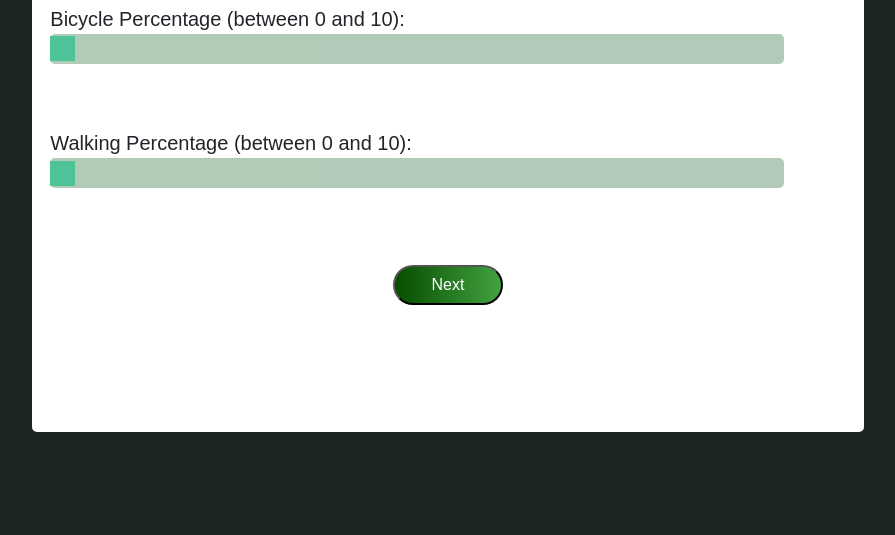
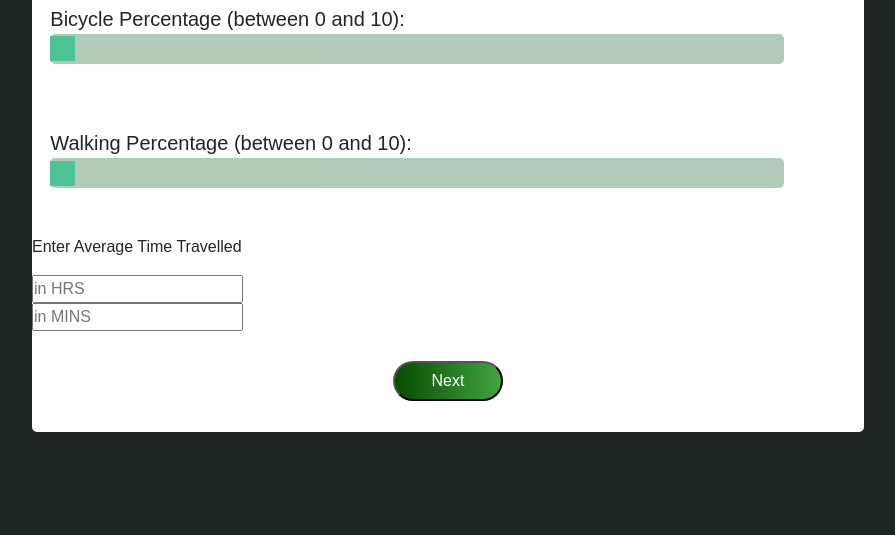
Before and after one commit to miraj0507/carbohack_project, a Flask app: template templates/questionare.html in a window 1280 px wide. Shown: the part 870-1405 px from the top of the page, without its empty margins (192-1087 px from the left). Run offline with Flask 2, Linux system fonts and the light colour scheme; the template is opened without the code that fills it, so the values that code supplies are empty; parts of the project's set-up code (start-up, migrations or seed data) failed here and were passed over.

Commit message:
Added the food Form

```diff
--- a/templates/questionare.html
+++ b/templates/questionare.html
@@ -5,6 +5,7 @@
         <title>Questionaire</title>
         <link rel="preconnect" href="https://fonts.gstatic.com">
         <link href="https://fonts.googleapis.com/css2?family=Montserrat:wght@500&display=swap" rel="stylesheet">
+        <link rel="icon" href="leaf.png">
 
         <!-- Bootstrap CSS -->
         <link href="https://cdn.jsdelivr.net/npm/bootstrap@5.0.1/dist/css/bootstrap.min.css" rel="stylesheet" integrity="sha384-+0n0xVW2eSR5OomGNYDnhzAbDsOXxcvSN1TPprVMTNDbiYZCxYbOOl7+AMvyTG2x" crossorigin="anonymous">
@@ -13,7 +14,7 @@
         <script src="https://cdn.jsdelivr.net/npm/bootstrap@5.0.1/dist/js/bootstrap.bundle.min.js" integrity="sha384-gtEjrD/SeCtmISkJkNUaaKMoLD0//ElJ19smozuHV6z3Iehds+3Ulb9Bn9Plx0x4" crossorigin="anonymous"></script>
 
         <!-- internal CSS -->
-        <link rel="stylesheet" href="/static/css/questionare.css">
+        <link rel="stylesheet" href="./static/css/questionare.css">
 
 
     </head>
@@ -44,14 +45,7 @@
                 <input class="slider" type="range" id="points" name="points" min="0" max="10" value="0">
                 <br>
               </div>
-                <!-- <div class="form-check form-check-inline">
-                  <input class="form-check-input" type="checkbox" id="taxi" value="taxi">
-                  <label class="form-check-label" for="taxi">Taxi</label>
-                </div> -->
 
-                <!-- <label for="points">Percentage (between 0 and 10):</label>
-                <input type="range" id="points" name="points" min="0" max="10">
-                <br> -->
 
                 <div class="form-check form-check-inline container-fluid">
                   <!-- <input class="form-check-input" type="checkbox" id="train" value="train"> -->
@@ -68,8 +62,8 @@
                   <label class="form-check-label" for="car">CAR/CAB</label>
 
 
-                <label for="points">Percentage (between 0 and 10):</label>
-                <input class="slider" type="range" id="points" name="points" min="0" max="10" value="0">
+                  <label for="points">Percentage (between 0 and 10):</label>
+                  <input class="slider" type="range" id="points" name="points" min="0" max="10" value="0">
                 <br>
               </div>
 
@@ -78,8 +72,8 @@
                   <label class="form-check-label" for="motorbike">MotorBike</label>
 
 
-                <label for="points">Percentage (between 0 and 10):</label>
-                <input  class="slider" type="range" id="points" name="points" min="0" max="10" value="0">
+                  <label for="points">Percentage (between 0 and 10):</label>
+                  <input  class="slider" type="range" id="points" name="points" min="0" max="10" value="0">
                 <br>
               </div>
 
@@ -102,17 +96,58 @@
                 <input class="slider" type="range" id="points" name="points" min="0" max="10" value="0">
               </div>
 
+              <p>Enter Average Time Travelled</p>
+              <div class="input-field">
+                <i class="fas fa-envelope"></i>
+                <input type="number" id="quantity" name="quantity" min="0" placeholder="in HRS">
+              </div>
+              <div class="input-field">
+                <i class="fas fa-envelope"></i>
+                <input type="number" id="quantity" name="quantity" min="0" placeholder="in MINS">
+              </div>
+
                 <div class="btn-box"><button type="button" id="next1">Next</button></div>
               </form>
+
+
             </div>
 
               <!-- Form 2     -->
               <form id="form2">
                   <h3>ALL ABOUT FOOD </h3>
-                  <input type = "text" placeholder="Email" required>
-                  <input type = "text" placeholder="Email" required>
-                  <input type = "text" placeholder="Email" required>
-                  <input type = "text" placeholder="Email" required>
+                  <div class = "food-options">
+
+                    <div class="custom-control custom-radio">
+                      <input type="radio" class="custom-control-input" id="customRadio" name="example1">
+                      <label class="custom-control-label" for="customRadio">Lots of Meat <br/> (more than 100g of meat everyday)</label>
+                      <img class="ramen" src="meat.png" alt="ramen-img" width="100" height="100">
+                    </div>
+
+                    <div class="custom-control custom-radio">
+                      <input type="radio" class="custom-control-input" id="customRadio" name="example1">
+                      <label class="custom-control-label" for="customRadio">Low Meat <br/> (Meat every other day on average) </label>
+                      <img class="ramen" src="proteins.png" alt="ramen-img" width="100" height="100">
+                    </div>
+
+                    <div class="custom-control custom-radio">
+                      <input type="radio" class="custom-control-input" id="customRadio" name="example1">
+                      <label class="custom-control-label" for="customRadio">Pescatarian <br/> (A serving of fish/seafood every other day) </label>
+                      <img class="ramen" src="pescatarian.png" alt="ramen-img" width="100" height="100">
+                    </div>
+
+                    <div class="custom-control custom-radio">
+                      <input type="radio" class="custom-control-input" id="customRadio" name="example1">
+                      <label class="custom-control-label" for="customRadio">Vegetarian <br/> (No meat, but eggs and dairy products eaten)</label>
+                      <img class="ramen" src="salad.png" alt="ramen-img" width="100" height="100">
+                    </div>
+
+                    <div class="custom-control custom-radio">
+                      <input type="radio" class="custom-control-input" id="customRadio" name="example1">
+                      <label class="custom-control-label" for="customRadio">Vegan <br/> (NO meat, eggs, dairy or other animal products eaten) </label>
+                      <img class="ramen" src="diet.png" alt="ramen-img" width="100" height="100">
+                    </div>
+
+                  </div>
                   <div class="btn-box">
                       <button type="button" id="back1">Back</button>
                       <button type="button"id="next2">Next</button>
@@ -132,6 +167,7 @@
                   </div>
                 </form>
 
+
                 <!-- Progress Bar -->
                 <div class="step-row">
                     <div id="progress"></div>
@@ -139,6 +175,8 @@
                     <div class="step-col">Step2</div>
                     <div class="step-col">Step3</div>
                 </div>
+
+
 
 
         </div>
@@ -177,5 +215,7 @@
             </script>
 
 
+
+
     </body>
 </html>
```
